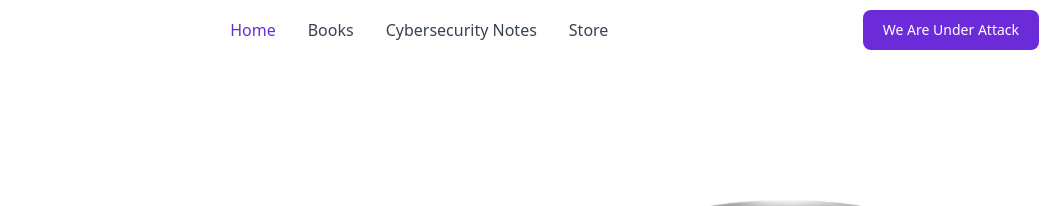
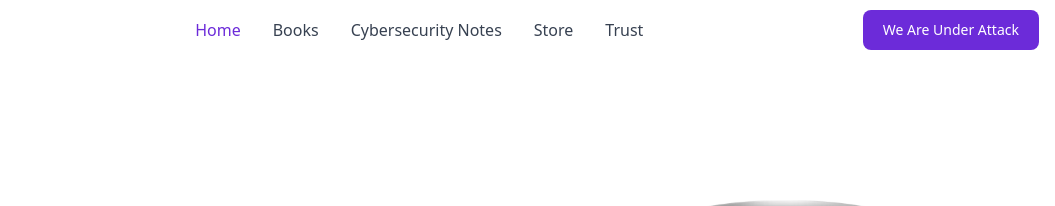
Before and after one commit to techimpossible/Website, a website: page index.html in a window 1280 px wide. Shown: the top 206 px of the page, 225-1280 px from the left. Drawn offline with nearby package versions, Linux system fonts and the light colour scheme.

Commit message:
Update index.html

```diff
--- a/index.html
+++ b/index.html
@@ -79,6 +79,10 @@
                         </li>
                         <li>
                             <a href="https://store.techimpossible.com" class="block py-2 pl-3 pr-4 text-gray-700 border-b border-gray-100 hover:bg-gray-50 lg:hover:bg-transparent lg:border-0 lg:hover:text-purple-700 lg:p-0 dark:text-gray-400 lg:dark:hover:text-white dark:hover:bg-gray-700 dark:hover:text-white lg:dark:hover:bg-transparent dark:border-gray-700">Store</a>
+                        </li>
+                        </li>
+                       <li>
+                            <a href="https://techimpossible-security.trustshare.com" class="block py-2 pl-3 pr-4 text-gray-700 border-b border-gray-100 hover:bg-gray-50 lg:hover:bg-transparent lg:border-0 lg:hover:text-purple-700 lg:p-0 dark:text-gray-400 lg:dark:hover:text-white dark:hover:bg-gray-700 dark:hover:text-white lg:dark:hover:bg-transparent dark:border-gray-700">Trust</a>
                         </li>
                         </li>
                     </ul>
```
